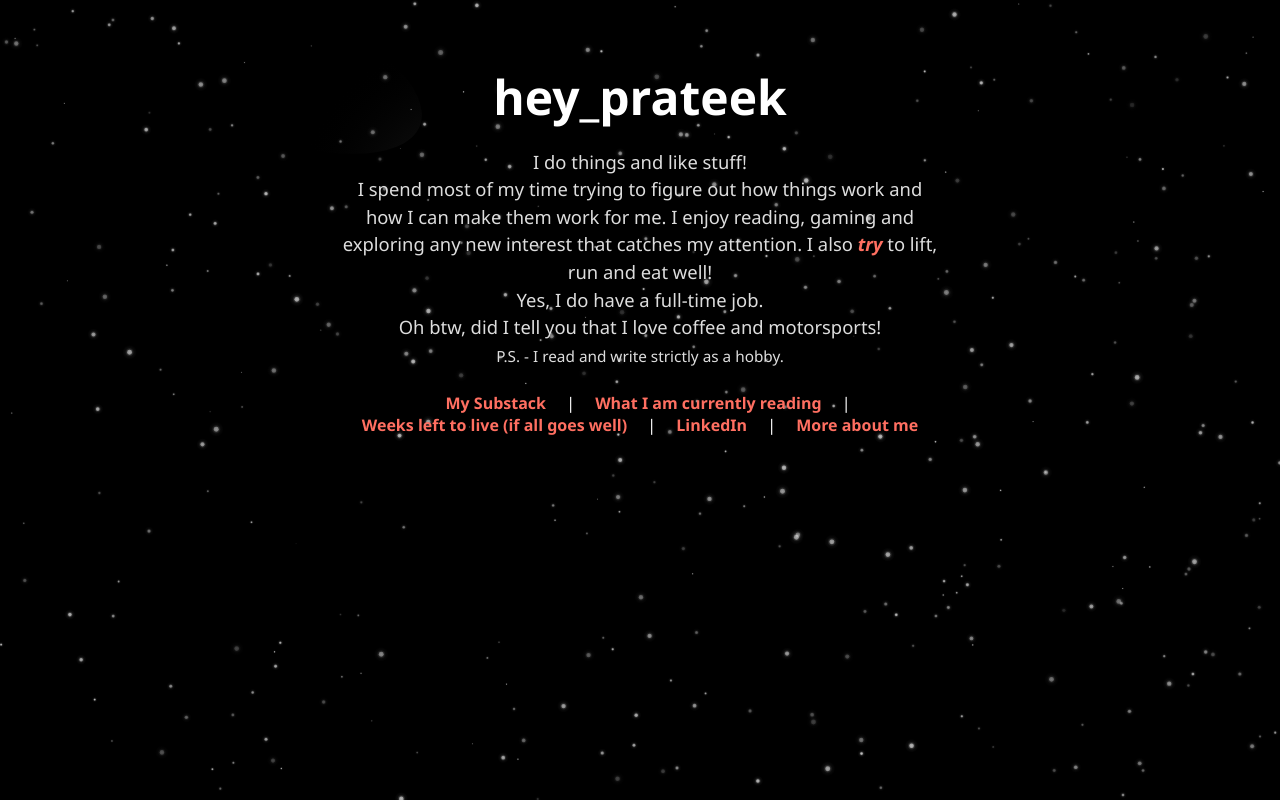
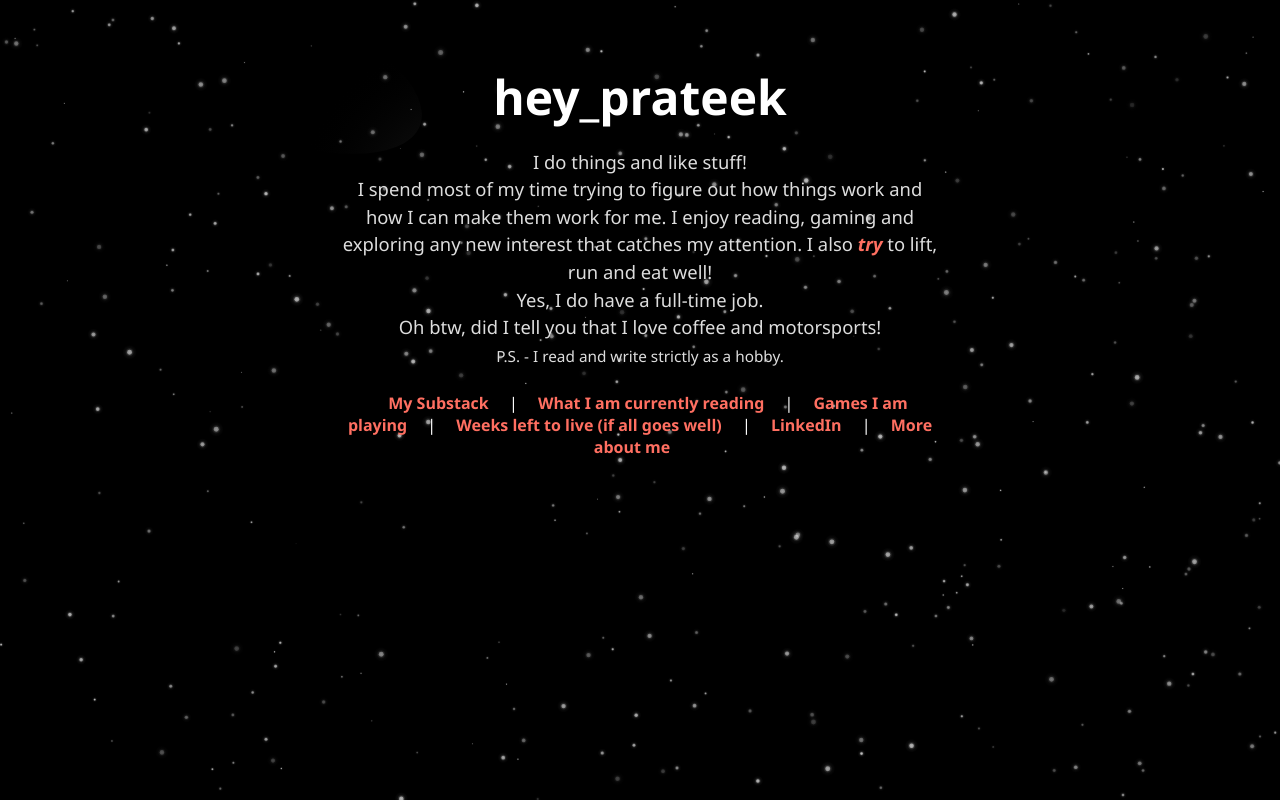
Before and after one commit to heyprateek46/hey_prateek_website, a plain HTML site: page index.html in a window 1280 px wide. Drawn offline with Linux system fonts and the light colour scheme.

Commit message:
index.html

```diff
--- a/index.html
+++ b/index.html
@@ -82,6 +82,7 @@
   <div class="links">
     <a href="https://substack.com/@heyprateek" target="_blank" rel="noopener">My Substack</a> |
     <a href="https://fable.co/prateek-sharma-282189154009" target="_blank" rel="noopener">What I am currently reading</a> |
+    <a href="https://bckl.gg/qbVw" target="_blank" rel="noopener">Games I am playing</a> |
     <a href="life-calendar.html" target="_blank" rel="noopener"><span style="white-space: nowrap;">Weeks left to live (if all goes well)</span></a> |
     <a href="https://www.linkedin.com/in/prateek046/" target="_blank" rel="noopener">LinkedIn</a> |
     <a href="https://docs.google.com/spreadsheets/d/1K97bzdR2-IoQIeMCTs1rLmCG7XxaxenRW3ko8WRHFQc/edit?usp=sharing" target="_blank" rel="noopener">More about me</a>
```
